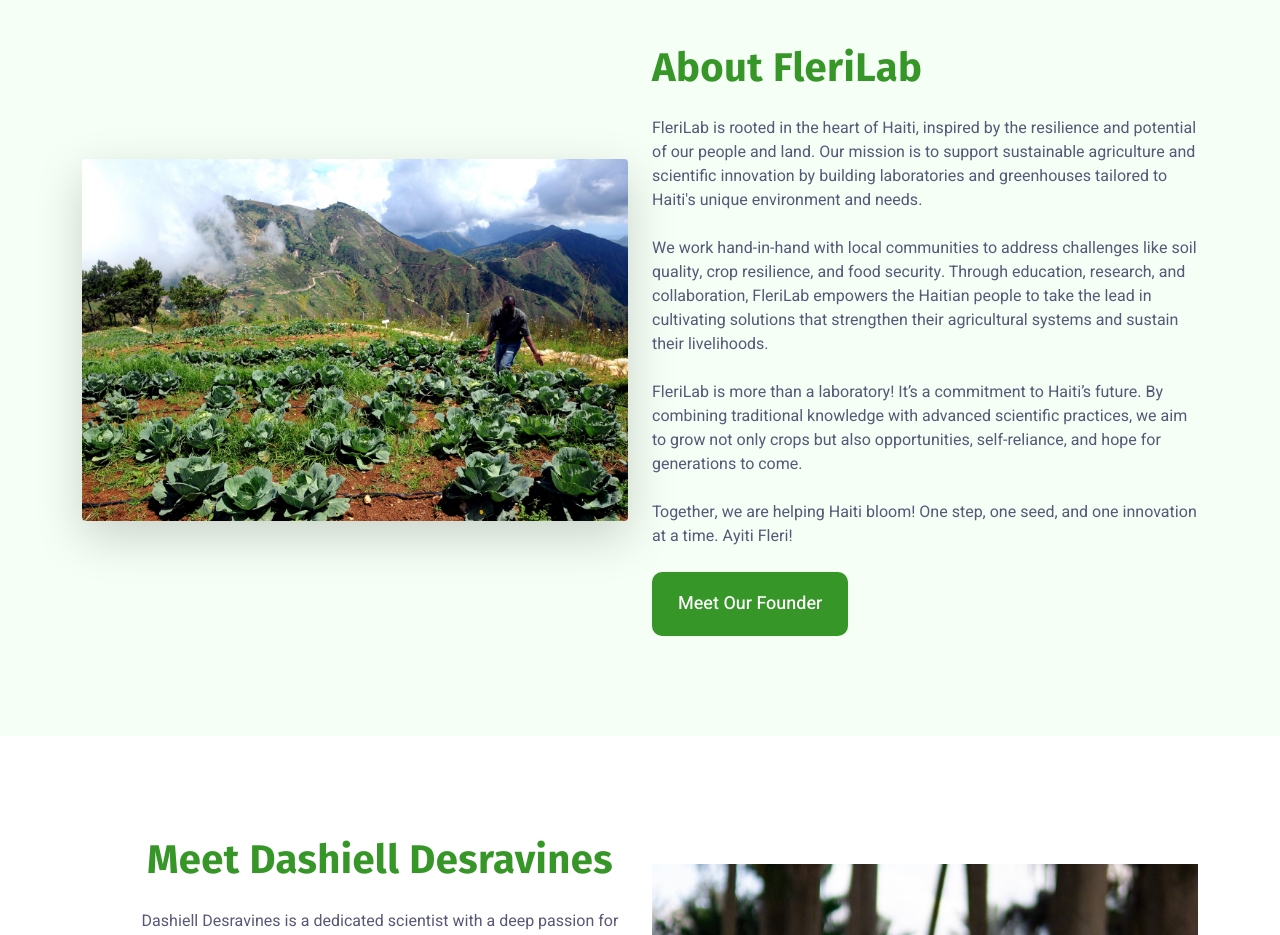
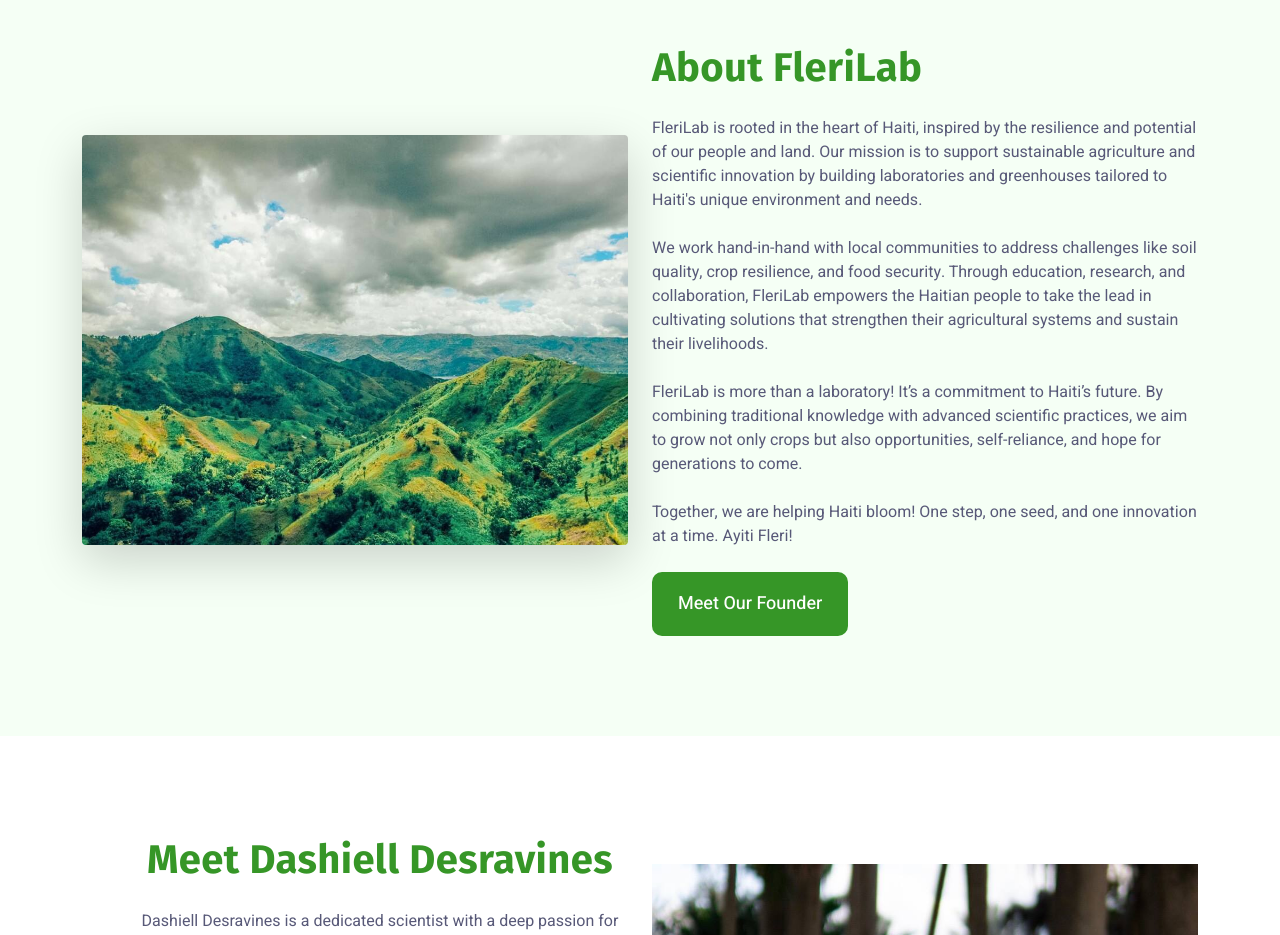
Before and after one commit to omoryrowe/flerilab, a plain HTML site: page index.html in a window 1280 px wide. Shown: the part 1060-1995 px from the top of the page. Drawn offline with Linux system fonts and the light colour scheme.

Commit message:
Nature Image

```diff
--- a/index.html
+++ b/index.html
@@ -173,7 +173,7 @@
       <div class="row align-items-center">
         <!-- Image Section -->
         <div class="col-lg-6 mb-4 mb-lg-0">
-          <img src="assets/img/hero/hero-2/farmer.jpg" alt="About FleriLab" class="img-fluid rounded shadow-lg" />
+          <img src="assets/img/nature/nature2.jpg" alt="About FleriLab" class="img-fluid rounded shadow-lg" />
         </div>
 
         <!-- Text Section -->
```
